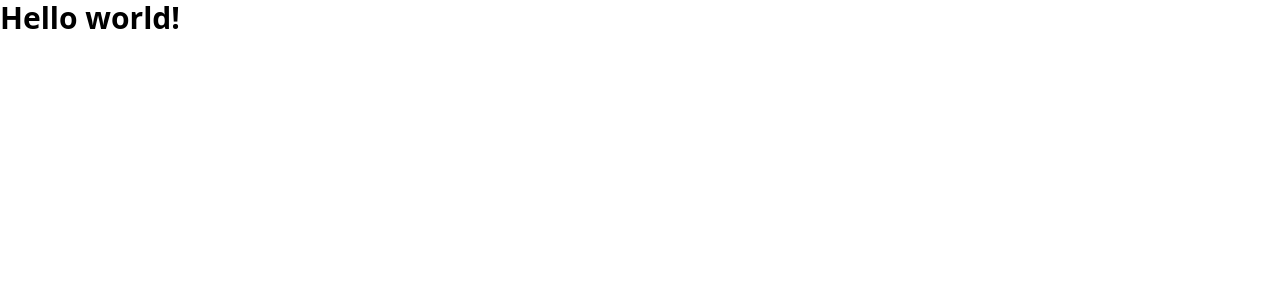
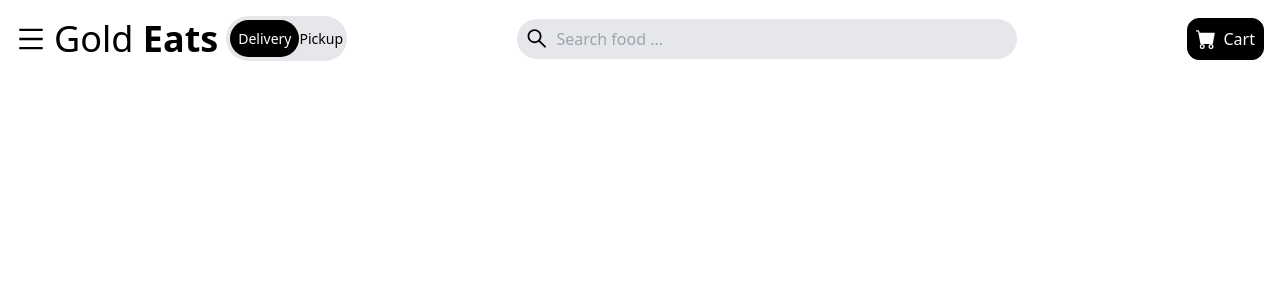
Before and after one commit to Nathan-Dereje-K/Food-Site, a React (Create React App) app: page / in a window 1280 px wide. Shown: the top 300 px of the page. Built offline with nearby package versions, Linux system fonts and the light colour scheme.

Commit message:
Editted app.js, and added some CSS

```diff
--- a/package.json
+++ b/package.json
@@ -8,6 +8,7 @@
     "@testing-library/user-event": "^13.5.0",
     "react": "^18.2.0",
     "react-dom": "^18.2.0",
+    "react-icons": "^4.12.0",
     "react-scripts": "5.0.1",
     "web-vitals": "^2.1.4"
   },
--- a/src/App.js
+++ b/src/App.js
@@ -1,9 +1,8 @@
+import Navbar from "./components/Navbar";
 function App() {
   return (
-    <div className="App">
-      <h1 className="text-3xl font-bold ">
-      Hello world!
-    </h1>
+    <div>
+      <Navbar />
     </div>
   );
 }
--- /dev/null
+++ b/src/components/Navbar.jsx
@@ -0,0 +1,43 @@
+import React from "react";
+import { AiOutlineMenu, AiOutlineSearch } from "react-icons/ai";
+import { BsFillCartFill } from "react-icons/bs";
+
+const Navbar = () => {
+  return (
+    <div className="max-w-[1649px] mx-auto flex justify-between items-center p-4">
+      {/* left Side */}
+      <div className="flex items-center">
+        <div className="cursor-pointer">
+          <AiOutlineMenu size={30} />
+        </div>
+        <h1 className="text-2xl sm:text-3xl lg:text-4xl px-2 ">
+          Gold <span className="font-bold">Eats</span>
+        </h1>
+        <div className="hidden md:flex items-center bg-gray-200 rounded-full p-1 text-[14px]">
+          <p className="bg-black text-white rounded-full p-2">Delivery</p>
+          <p>Pickup</p>
+        </div>
+      </div>
+
+      {/* Search input ... */}
+      <div className="bg-gray-200 rounded-full flex items-center px-2 w-[200px] sm:w-[400px] lg:w-[500px]">
+        <AiOutlineSearch size={25} />
+        <input
+          className="bg-transparent w-full focus:outline-none p-2"
+          type="text"
+          placeholder="Search food ..."
+        />
+      </div>
+
+      {/* Shopping Cart  */}
+
+        <button className="bg-black text-white hidden md:flex px-2 items-center py-2">
+          <BsFillCartFill size={20} className="mr-2"/>
+          Cart
+        </button>
+
+    </div>
+  );
+};
+
+export default Navbar;
--- a/src/index.css
+++ b/src/index.css
@@ -1,3 +1,9 @@
 @tailwind base;
 @tailwind components;
 @tailwind utilities;
+
+@layer base {
+  button {
+    @apply border border-black rounded-xl px-5 py-1
+  }
+}
```
Also changed, not shown: 1 other file (tests, documents, lock files or other folders).
